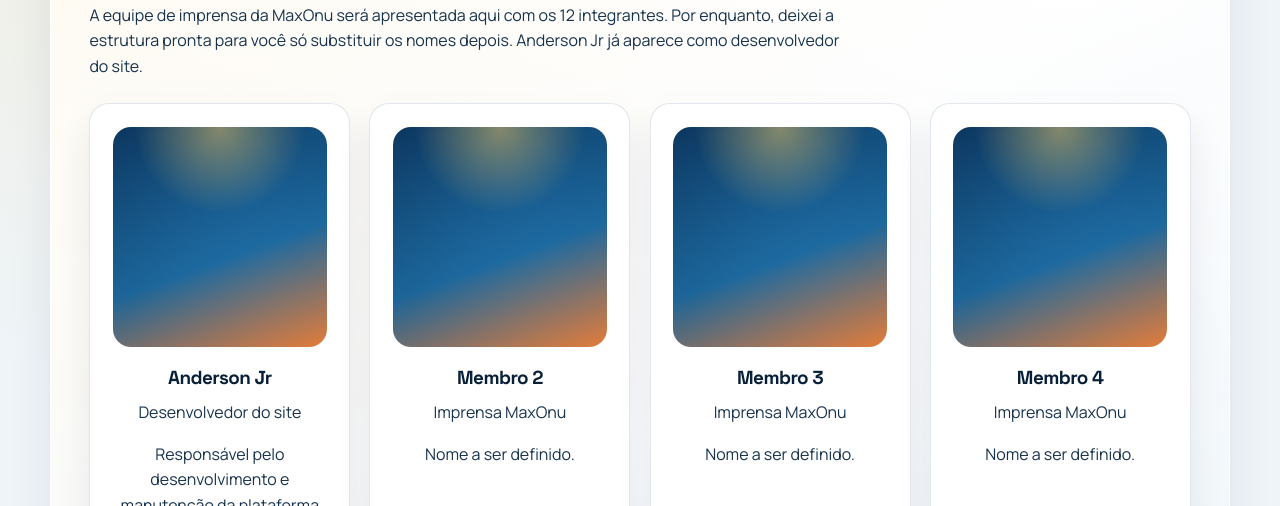
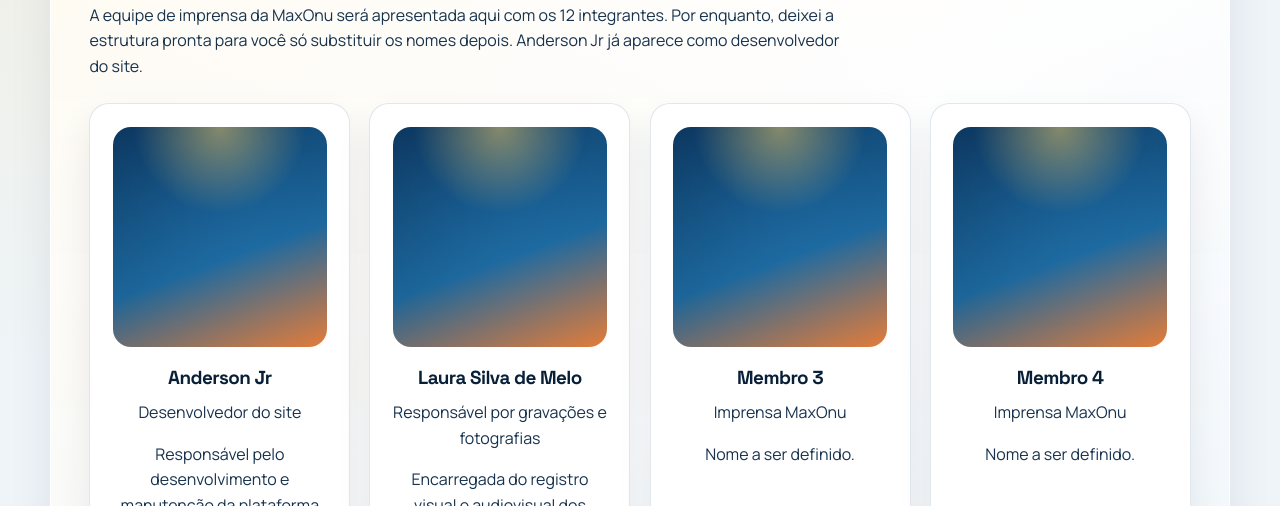
Before and after one commit to andersonjr667/MaxOnu, a website: page public/imprensa.html in a window 1280 px wide. Shown: the part 294-800 px from the top of the page. Drawn offline with nearby package versions, Linux system fonts and the light colour scheme; files that its build step writes are made by us from their sources.

Commit message:
Atualizacao 1.3.5 2026

```diff
--- a/public/imprensa.html
+++ b/public/imprensa.html
@@ -24,7 +24,7 @@
                         <p>Desenvolvedor do site</p>
                         <p>Responsável pelo desenvolvimento e manutenção da plataforma digital da MaxOnu.</p>
                     </div>
-                    <div class="member-card"><div class="member-photo placeholder-photo"></div><h3>Membro 2</h3><p>Imprensa MaxOnu</p><p>Nome a ser definido.</p></div>
+                    <div class="member-card"><div class="member-photo placeholder-photo"></div><h3>Laura Silva de Melo</h3><p>Responsável por gravações e fotografias</p><p>Encarregada do registro visual e audiovisual dos eventos da MaxOnu.</p></div>
                     <div class="member-card"><div class="member-photo placeholder-photo"></div><h3>Membro 3</h3><p>Imprensa MaxOnu</p><p>Nome a ser definido.</p></div>
                     <div class="member-card"><div class="member-photo placeholder-photo"></div><h3>Membro 4</h3><p>Imprensa MaxOnu</p><p>Nome a ser definido.</p></div>
                     <div class="member-card"><div class="member-photo placeholder-photo"></div><h3>Membro 5</h3><p>Imprensa MaxOnu</p><p>Nome a ser definido.</p></div>
```
